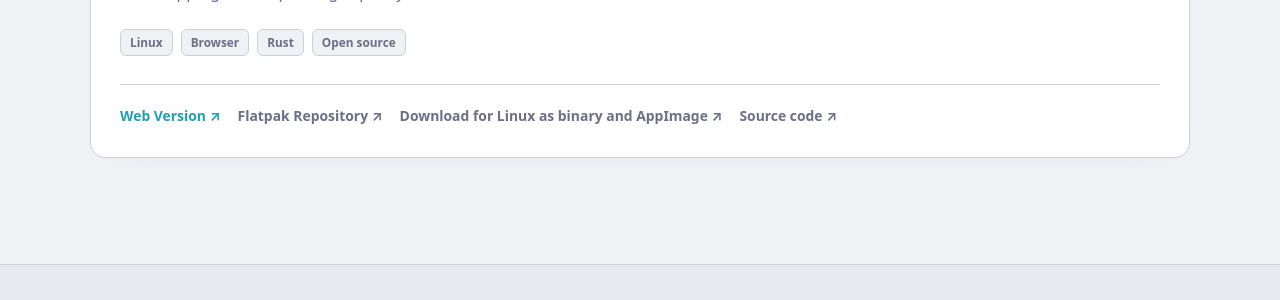
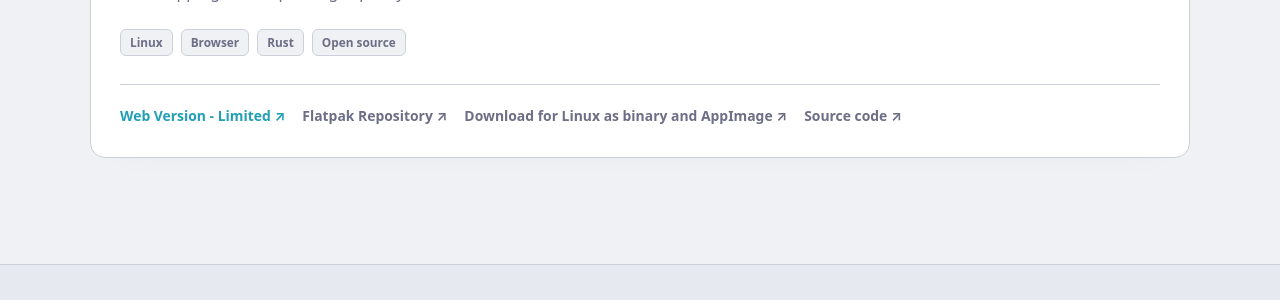
Before and after one commit to neural-smith/neural-smith.github.io, a Jekyll site: the page built from index.html, in a window 1280 px wide. Shown: the part 1125-1425 px from the top of the page. Built offline with Jekyll 4.4.1, drawn with Linux system fonts in a browser that asks for light colours.

Commit message:
edit print-creator

```diff
--- a/_data/tools.yml
+++ b/_data/tools.yml
@@ -14,7 +14,7 @@
     - Rust
     - Open source
   links:
-    - text: Web Version
+    - text: Web Version - Limited
       url: https://neural-smith.github.io/print-creator/app/
       primary: true
     - text: "Flatpak Repository"
```
